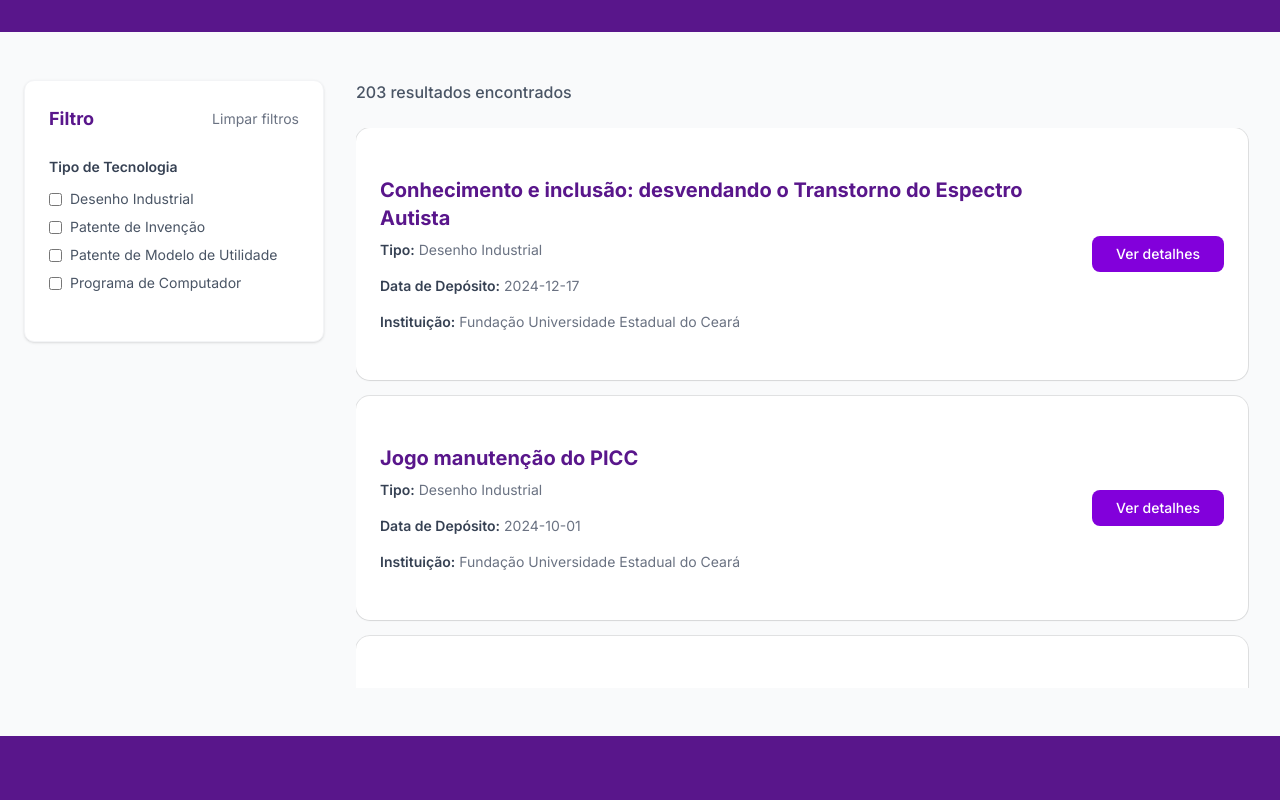
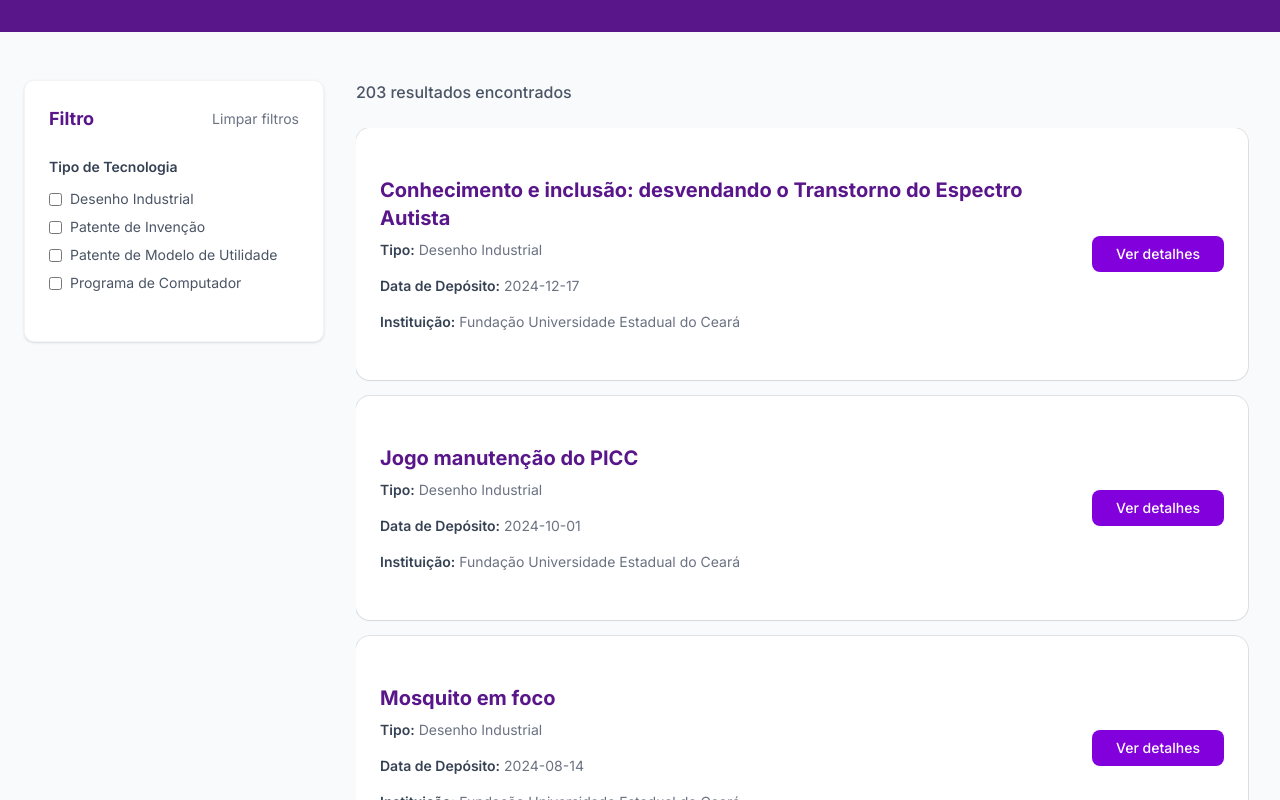
Before and after one commit to victorrgoms/inova27-web, a Next.js app: page /tecnologias in a window 1280 px wide. Shown: the part 360-1160 px from the top of the page. Built offline with nearby package versions, Linux system fonts and the light colour scheme.

Commit message:
Add: container rolagem na lista de resultados

```diff
--- a/src/app/laboratorios/page.tsx
+++ b/src/app/laboratorios/page.tsx
@@ -146,7 +146,8 @@ export default function LaboratoriosPage() {
             {laboratoriosFiltrados.length} resultados encontrados
           </div>
 
-          <div className="space-y-4">
+          {/* Container com rolagem */}
+          <div className="space-y-4 max-h-[90vh] overflow-y-auto pr-2 pb-4">
             {laboratoriosFiltrados.map(lab => (
               <Card key={lab.id} className="hover:shadow-md transition-shadow">
                 <CardContent className="p-6 flex flex-col md:flex-row justify-between items-start md:items-center gap-4">
--- a/src/app/tecnologias/page.tsx
+++ b/src/app/tecnologias/page.tsx
@@ -124,7 +124,7 @@ export default function TecnologiasPage() {
           </div>
 
           {/* container com rolagem */}
-          <div className="space-y-4 max-h-[70vh] overflow-y-auto pr-2 pb-4">
+          <div className="space-y-4 max-h-[90vh] overflow-y-auto pr-2 pb-4">
             {tecnologiasFiltradas.map(item => (
               <Card key={item.id} className="hover:shadow-md transition-shadow">
                 <CardContent className="p-6 flex flex-col md:flex-row justify-between items-start md:items-center gap-4">
```
